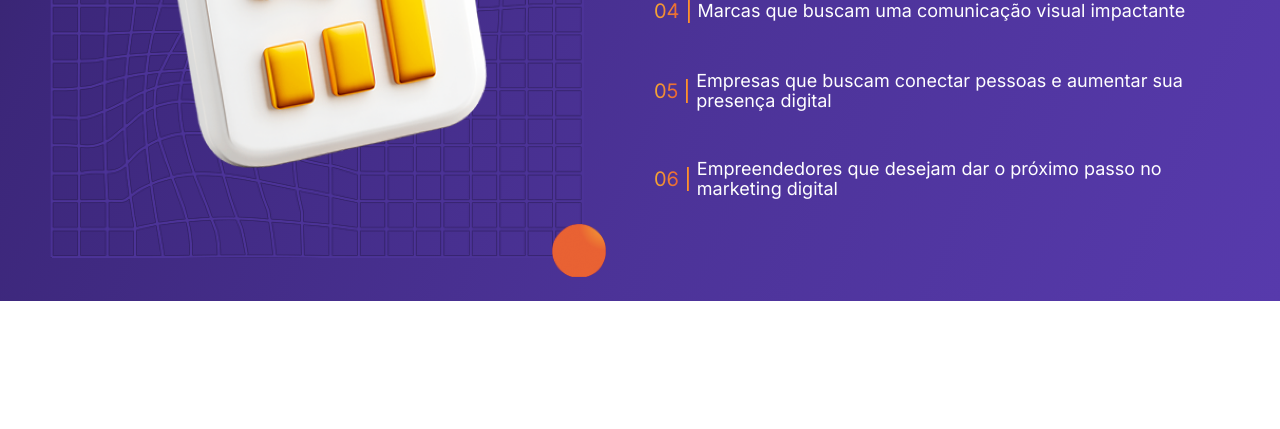
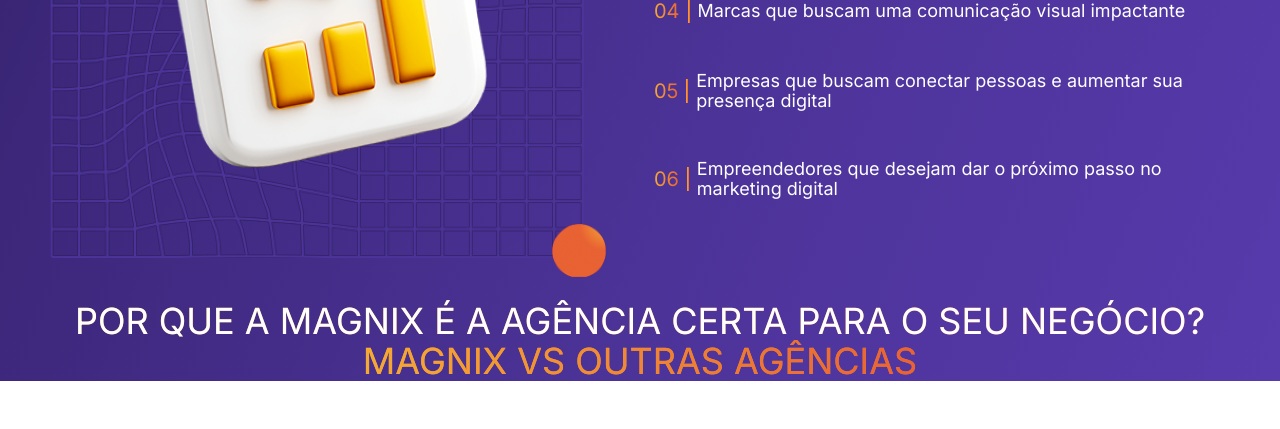
Before and after one commit to pedroeuzebiodev/agenciamagnix.com, a PHP site: page / in a window 1280 px wide. Shown: the part 2719-3148 px from the top of the page. Before the commit the page ends 3020 px from the top, so only its background shows below. Run offline with PHP 8.4, Linux system fonts and the light colour scheme.

Commit message:
Adiciona Título da Seção de Comparação

```diff
--- a/index.html
+++ b/index.html
@@ -271,6 +271,15 @@
             </div>
           </div>
         </section>
+
+        <section id="comparison-section">
+          <div class="max-width">
+            <h2>
+              Por que a magnix é a agência certa para o seu negócio?
+              <span>magnix vs outras agências</span>
+            </h2>
+          </div>
+        </section>
       </main>
     </div>
   </body>
--- a/src/css/index.css
+++ b/src/css/index.css
@@ -98,7 +98,9 @@
 #app #home-section h1,
 #app #offers-section h2,
 #app #target-audience-section h2,
-#app #target-audience-section h2 span {
+#app #target-audience-section h2 span,
+#app #comparison-section h2,
+#app #comparison-section span {
   font-size: 3.6rem;
   font-weight: 400;
 
@@ -153,7 +155,8 @@
 }
 
 #app #offers-section h2,
-#app #target-audience-section h2 {
+#app #target-audience-section h2,
+#app #comparison-section h2 {
   text-transform: uppercase;
   text-align: center;
 
@@ -249,7 +252,8 @@
   max-width: 25.6rem;
 }
 
-#app #target-audience-section h2 {
+#app #target-audience-section h2,
+#app #comparison-section h2 {
   color: var(--foreground);
 }
 
```
